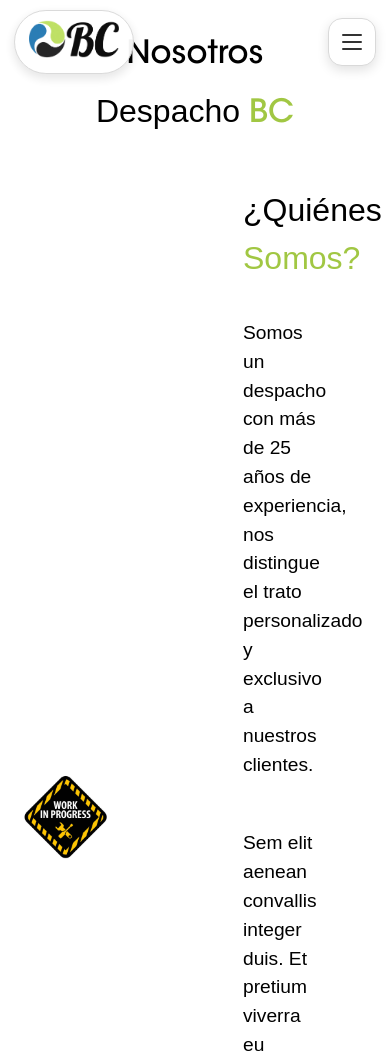
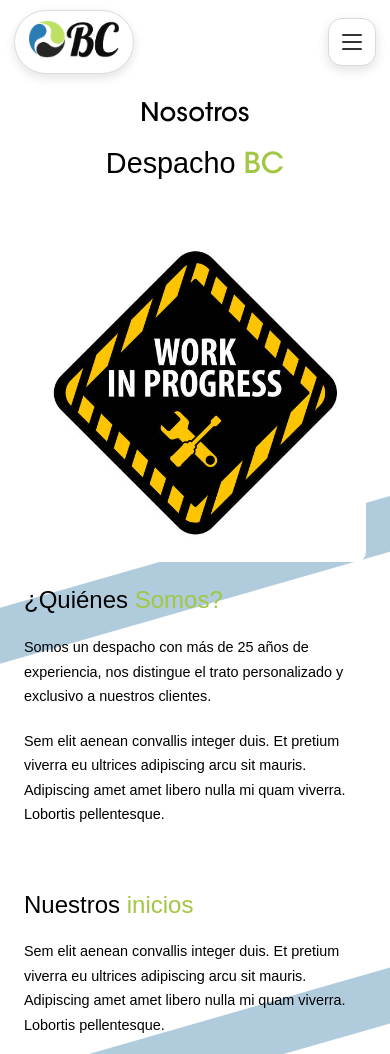
Before and after one commit to JoacoElexer/DespachoBC-WebPage, an Astro site: page /info in a window 390 px wide. Shown: the top 1054 px of the page. Built offline with nearby package versions, Linux system fonts and the light colour scheme; Astro itself is replaced by a stand-in of ours; a web font is replaced by a local one.

Commit message:
Responsividad en info

```diff
--- a/src/styles/global/FooterStyles.css
+++ b/src/styles/global/FooterStyles.css
@@ -218,6 +218,10 @@
         gap: 3rem;
     }
 
+    #footer-info-text-L {
+        flex: 1 1 0px !important;
+    }
+
     #colContacto {
         flex: 1 1 100%;
         padding-left: 0;
--- a/src/styles/info/pages/info.css
+++ b/src/styles/info/pages/info.css
@@ -1,3 +1,7 @@
+/* ================================
+   INFO / NOSOTROS — responsivo
+   ================================ */
+
 .shapeWrapper {
     position: absolute;
     overflow: visible;
@@ -22,7 +26,6 @@
 .shape-2 {
     left: 227%;
 }
-
 .info-section {
     position: relative;
     overflow: hidden;
@@ -30,36 +33,43 @@
     box-shadow: 0 1px 4px rgba(0, 0, 0, 0.25);
 }
 
+.infoContent {
+    position: relative;
+    z-index: 1;
+    padding-bottom: clamp(2rem, 4vw, 4rem);
+}
+
+/* ===== Títulos superiores ===== */
 .info-title-main {
-    padding-top: 6%;
-    font-size: 2rem;
+    padding-top: clamp(5.5rem, 8vw, 7rem);
+    font-size: clamp(1.6rem, 3.5vw, 2rem);
     font-weight: 500;
     text-align: center;
     margin-bottom: 0.5rem;
 }
 
 .info-company-name {
-    font-size: 2rem;
+    font-size: clamp(1.8rem, 4vw, 2.5rem);
     font-weight: 400;
     text-align: center;
 }
 
 .info-company-name span {
-    font-size: 2rem;
+    font-size: inherit;
     font-weight: 500;
     color: #A1C743;
-    text-align: center;
 }
 
+/* ===== Bloques ¿Quiénes somos? / Nuestros inicios ===== */
 .info-aboutus-wrapper {
     display: flex;
     flex-direction: row;
     justify-content: space-around;
     align-items: center;
-    gap: 5rem;
+    gap: clamp(2rem, 5vw, 5rem);
     position: relative;
     z-index: 1;
-    padding-inline: 4%;
+    padding: clamp(2rem, 4vw, 3rem) clamp(1.5rem, 5vw, 4%);
 }
 
 .info-aboutus-img-content {
@@ -67,50 +77,103 @@
     display: flex;
     align-content: center;
     justify-content: center;
+    min-width: 0;
 }
 
 .info-aboutus-image {
     width: 100%;
+    max-width: 480px;
     border-radius: 10px;
+    display: block;
 }
 
-.info-aboutus-text-content {
-    width: 50%;
-    display: flex;
-    flex-direction: column;
-    gap: 1.5rem;
-    padding: 3rem;
-}
-
+.info-aboutus-text-content,
 .info-aboutus-text-content-left {
     width: 50%;
     display: flex;
     flex-direction: column;
-    align-items: end;
-    gap: 1.5rem;
-    padding-left: 10rem;
+    gap: 1.25rem;
+    padding: clamp(1rem, 3vw, 3rem);
+    min-width: 0;
+}
+
+.info-aboutus-text-content-left {
+    align-items: flex-end;
 }
 
 .info-aboutus-title {
-    font-size: 2rem !important;
+    font-size: clamp(1.5rem, 3vw, 2rem) !important;
+    line-height: 1.2;
 }
 
 .info-aboutus-title span {
     color: #A1C743;
 }
 
-.info-aboutus-text-content p {
-    font-size: 1.2rem;
-    max-width: 25rem;
-    padding-block: 0.8rem;
+.info-aboutus-text-content p,
+.info-aboutus-text-content-left p {
+    font-size: clamp(0.9rem, 1.3vw, 1.2rem);
+    max-width: 28rem;
+    line-height: 1.7;
+    padding-block: 0;
 }
 
+.info-aboutus-text-content-left h2,
 .info-aboutus-text-content-left p {
-    font-size: 1.2rem;
     text-align: right;
 }
 
-.info-aboutus-text-content-left h2 {
-    font-size: 2rem;
-    text-align: right;
+/* ===== Tablet (≤ 900px) ===== */
+@media (max-width: 900px) {
+    .shape {
+        opacity: 0.55;
+    }
+
+    .info-aboutus-wrapper {
+        flex-direction: column;
+        gap: 1.5rem;
+        padding: 2rem 1.5rem;
+    }
+
+    /* La segunda sección entra invertida en desktop (texto-izq/img-der),
+       en móvil queremos: imagen arriba, texto abajo siempre */
+    .info-aboutus-wrapper--reverse {
+        flex-direction: column-reverse;
+    }
+
+    .info-aboutus-img-content,
+    .info-aboutus-text-content,
+    .info-aboutus-text-content-left {
+        width: 100%;
+        padding: 0;
+    }
+
+    .info-aboutus-image {
+        max-width: 420px;
+        margin: 0 auto;
+    }
+
+    .info-aboutus-text-content-left {
+        align-items: flex-start;
+    }
+
+    .info-aboutus-text-content-left h2,
+    .info-aboutus-text-content-left p {
+        text-align: left;
+    }
+
+    .info-aboutus-text-content p,
+    .info-aboutus-text-content-left p {
+        max-width: none;
+    }
 }
+
+@media (max-width: 480px) {
+    .info-aboutus-image {
+        max-width: 100%;
+    }
+
+    .shape {
+        opacity: 0.35;
+    }
+}
```
